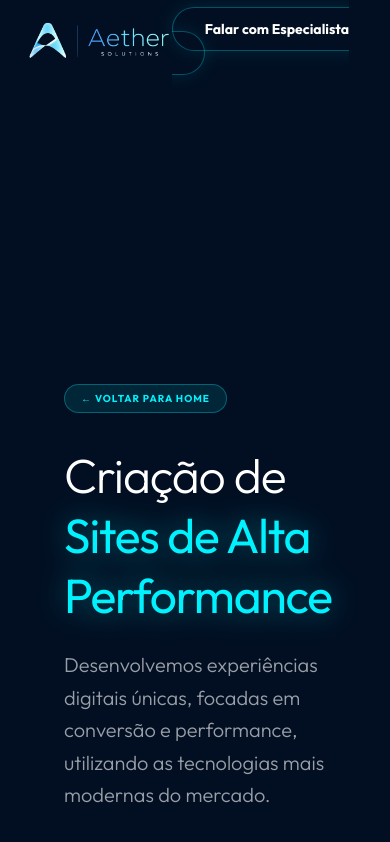
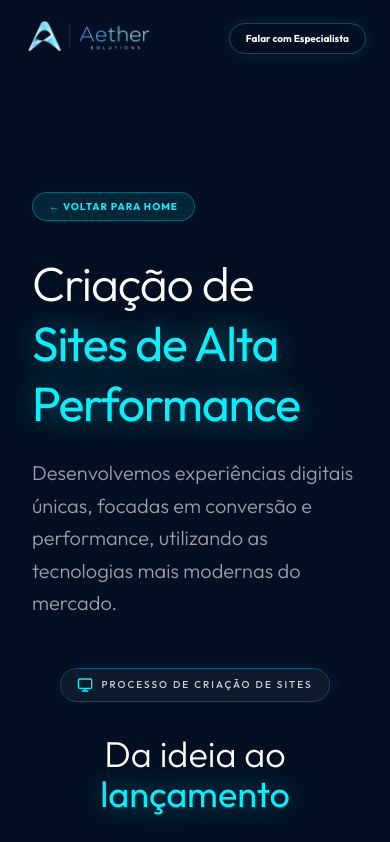
Before and after one commit to GuilhermexTT/Aether-Solutions, a Next.js app: page /solucoes/sites in a window 390 px wide. Shown: the top 842 px of the page. Built offline with nearby package versions, Linux system fonts and the light colour scheme.

Commit message:
ajuste: correções de layout mobile, espaçamento entre seções, navegação do logo e links de WhatsApp

```diff
--- a/src/app/solucoes/sites/page.tsx
+++ b/src/app/solucoes/sites/page.tsx
@@ -10,8 +10,8 @@ export default function SitesPage() {
       <Navbar />
       <main className="flex-grow pt-48 px-8">
         {/* Hero Section of the page */}
-        <div className="container mx-auto pt-48 pb-12 px-8">
-          <div className="max-w-4xl mx-auto flex flex-col gap-8 md:gap-12">
+        <div className="container mx-auto pb-12">
+          <div className="max-w-4xl flex flex-col gap-8 md:gap-12">
             <Link href="/" className="inline-flex items-center gap-2 px-4 py-1.5 rounded-full border border-accent-cyan/30 bg-accent-cyan/10 text-[10px] font-bold tracking-widest text-accent-cyan uppercase w-fit hover:bg-accent-cyan/20 transition-all">
               ← Voltar para Home
             </Link>
@@ -26,7 +26,6 @@ export default function SitesPage() {
                 Desenvolvemos experiências digitais únicas, focadas em conversão e performance, utilizando as tecnologias mais modernas do mercado.
               </p>
             </div>
-
           </div>
         </div>
 
--- a/src/components/About.tsx
+++ b/src/components/About.tsx
@@ -45,7 +45,7 @@ export default function About() {
   };
 
   return (
-    <section id="sobre" className="py-16 px-8 bg-[#020F22] overflow-hidden">
+    <section id="sobre" className="pt-16 pb-8 px-8 bg-[#020F22] overflow-hidden">
       <div className="container mx-auto grid grid-cols-1 lg:grid-cols-2 gap-16 items-center">
         {/* Left Content */}
         <motion.div
--- a/src/components/CTA.tsx
+++ b/src/components/CTA.tsx
@@ -6,7 +6,7 @@ import Link from "next/link";
 
 export default function CTA() {
   return (
-    <section id="contato" className="py-32 bg-[#020F22] relative overflow-hidden">
+    <section id="contato" className="pt-12 pb-32 bg-[#020F22] relative overflow-hidden">
       {/* Background Glow Effect */}
       <motion.div
         initial={{ opacity: 0, scale: 0.5 }}
--- a/src/components/FAQ.tsx
+++ b/src/components/FAQ.tsx
@@ -56,7 +56,7 @@ export default function FAQ() {
   };
 
   return (
-    <section id="faq" className="py-16 bg-[#020F22] text-white overflow-hidden">
+    <section id="faq" className="pt-8 pb-12 bg-[#020F22] text-white overflow-hidden">
       <div className="container mx-auto px-4 max-w-4xl">
 
         {/* Top Badge */}
--- a/src/components/Navbar.tsx
+++ b/src/components/Navbar.tsx
@@ -3,9 +3,12 @@
 import Link from "next/link";
 import Image from "next/image";
 import { useEffect, useState } from "react";
+import { usePathname, useRouter } from "next/navigation";
 
 export default function Navbar() {
   const [scrolled, setScrolled] = useState(false);
+  const pathname = usePathname();
+  const router = useRouter();
 
   useEffect(() => {
     const handleScroll = () => {
@@ -16,6 +19,9 @@ export default function Navbar() {
   }, []);
 
   const handleSmoothScroll = (e: React.MouseEvent<HTMLAnchorElement>, href: string) => {
+    // Se não estiver na home, deixa o Link navegar normalmente
+    if (pathname !== "/") return;
+
     if (href === "/") {
       e.preventDefault();
       window.scrollTo({ top: 0, behavior: "smooth" });
@@ -60,7 +66,7 @@ export default function Navbar() {
       <Link
         href="/"
         onClick={(e) => handleSmoothScroll(e, "/")}
-        className="relative h-12 w-40 md:h-16 md:w-56 group transition-transform duration-300 hover:scale-105"
+        className="relative h-10 w-32 md:h-16 md:w-56 group transition-transform duration-300 hover:scale-105"
       >
         <Image
           src="/logo-marca.png"
@@ -85,11 +91,11 @@ export default function Navbar() {
         ))}
       </div>
 
-      <div>
+      <div className="flex-shrink-0">
         <Link
-          href="https://wa.me/55XXXXXXXXXXX?text=Olá,%20gostaria%20de%20falar%20com%20um%20especialista%20da%20Aether%20Solutions."
+          href="https://wa.me/5511994061379?text=Olá, gostaria de falar com um especialista da Aether Solutions."
           target="_blank"
-          className="relative px-8 py-3 rounded-full border border-accent-cyan/30 text-sm font-bold text-white overflow-hidden group transition-all duration-300 hover:border-accent-cyan shadow-[0_0_20px_rgba(0,242,255,0.1)] hover:shadow-[0_0_30px_rgba(0,242,255,0.3)]"
+          className="relative px-4 py-2 md:px-8 md:py-3 rounded-full border border-accent-cyan/30 text-[10px] md:text-sm font-bold text-white overflow-hidden group transition-all duration-300 hover:border-accent-cyan shadow-[0_0_20px_rgba(0,242,255,0.1)] hover:shadow-[0_0_30px_rgba(0,242,255,0.3)] whitespace-nowrap"
         >
           <span className="relative z-10">Falar com Especialista</span>
           <div className="absolute inset-0 bg-accent-cyan/0 group-hover:bg-accent-cyan/10 transition-colors duration-300" />
--- a/src/components/Showcase.tsx
+++ b/src/components/Showcase.tsx
@@ -125,7 +125,7 @@ export default function Showcase() {
               </div>
 
               {/* Mobile Carousel */}
-              <div className="md:hidden relative w-full h-[450px] mb-12 group px-4">
+              <div className="md:hidden relative w-full h-[450px] mb-8 group px-4">
                 <AnimatePresence mode="wait">
                   <motion.div
                     key={`mobile-${currentIndex}`}
@@ -172,7 +172,7 @@ export default function Showcase() {
               </div>
 
               {/* Desktop Carousel (Stacked) */}
-              <div className="hidden md:flex relative w-full max-w-[1400px] h-[650px] items-center justify-center mb-12 overflow-hidden">
+              <div className="hidden md:flex relative w-full max-w-[1400px] h-[550px] items-center justify-center mb-0 overflow-hidden">
                 <AnimatePresence mode="popLayout" initial={false}>
                   {[-1, 0, 1].map((offset) => {
                     const index = (currentIndex + offset + projects.length) % projects.length;
@@ -235,7 +235,7 @@ export default function Showcase() {
               </div>
 
               {/* Pagination Dots */}
-              <div className="flex justify-center gap-3 mt-12 mb-12">
+              <div className="flex justify-center gap-3 mt-4 mb-8">
                 {projects.map((_, idx) => (
                   <button
                     key={idx}
```
